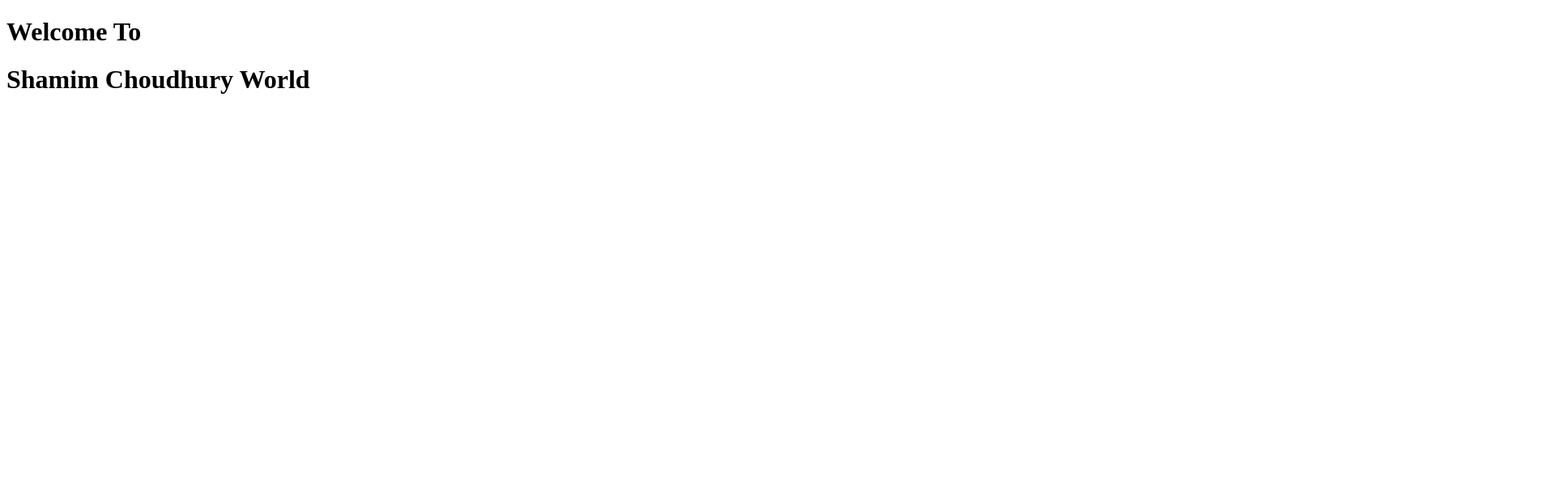
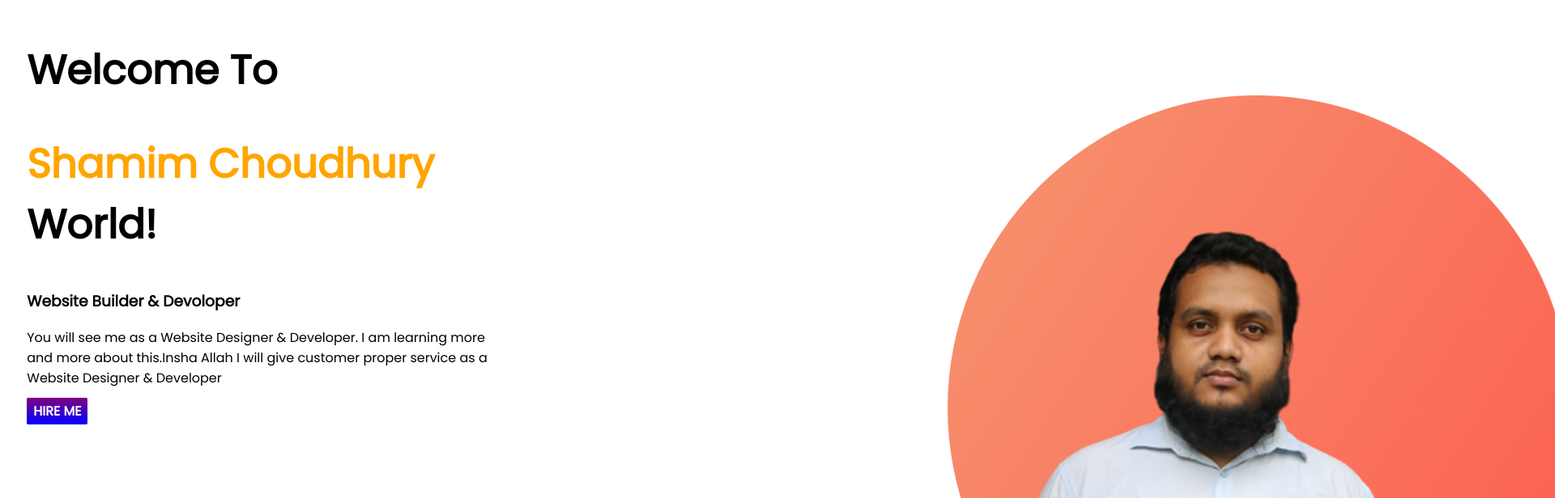
Before and after one commit to Shamim138/developper-portfolio, a plain HTML site: page index.html in a window 1280 px wide. Shown: the top 616 px of the page at 81% size, 1920 px wide, since content can reach past the window. Drawn offline with Linux system fonts and the light colour scheme.

Commit message:
04-07-2021-2pm

```diff
--- a/index.html
+++ b/index.html
@@ -4,11 +4,22 @@
     <meta charset="UTF-8">
     <meta http-equiv="X-UA-Compatible" content="IE=edge">
     <meta name="viewport" content="width=device-width, initial-scale=1.0">
-    <title>Shamim Portfolio</title>
+    <title>Shamim Portfolio</title><link rel="preconnect" href="https://fonts.googleapis.com">
+    <link rel="preconnect" href="https://fonts.gstatic.com" crossorigin>
+    <link href="https://fonts.googleapis.com/css2?family=Poppins&display=swap" rel="stylesheet">
     <link rel="stylesheet" href="style.css">
 </head>
 <body>
-   <h1>Welcome To</h1>
-   <h1>Shamim Choudhury World</h1>
+   <section>
+    <div class="half-width"><h1>Welcome To</h1>
+        <h1><span class="orange-color">Shamim Choudhury</span> World!</h1>
+        <h3>Website Builder & Devoloper</h3>
+        <p>You will see me as a Website Designer & Developer.
+            I am learning more and more about this.Insha Allah I will
+             give customer proper service as a Website Designer & Developer</p>
+     <a class="hire-me" target="-blank" href="https://www.youtube.com/channel/UCPF2t9ljB6l86SdvVe9aXew">HIRE ME</a>
+        </div>
+       <div class="half-width image"><img src="images/shamimpic.png" alt=""></div>
+   </section>
 </body>
 </html>
--- a/style.css
+++ b/style.css
@@ -0,0 +1,17 @@
+body{font-family: 'Poppins', sans-serif;}
+h1{font-size: 50px;}
+.orange-color{color: orange;}
+section{
+    display: flex;
+}
+.half-width{width: 50%;
+padding-left: 2%;}
+.half-width image{width: 50%;
+}
+.hire-me{text-decoration:none ;
+background-color: orchid;
+padding: 5px 8px;
+border-radius: 2px;
+color: white;
+font-weight: 700;
+background-image: linear-gradient(purple,blue);}
```
